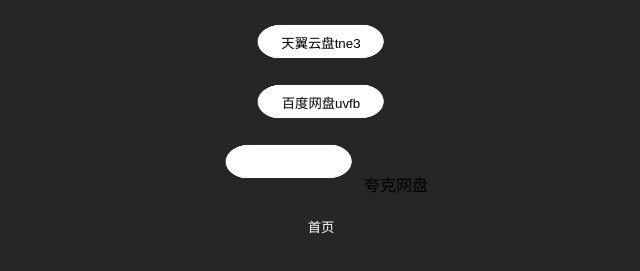
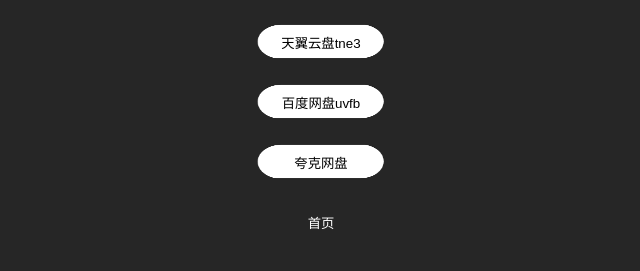
Before and after one commit to 000102/000102.github.io, a plain HTML site: page 1down.html in a window 1280 px wide. Shown: the part 113-384 px from the top of the page, without its empty margins (319-959 px from the left). Drawn offline with Linux system fonts and the light colour scheme.

Commit message:
Update 1down.html

```diff
--- a/1down.html
+++ b/1down.html
@@ -13,7 +13,7 @@
   <h1 align="center" style="color:white ; font-size:50px">Mohen_M5 ROM(root)</h1>
   <center><button onclick="window.location.href = 'https://cloud.189.cn/web/share?code=NriUneA7F3mi'" style="background-image: url(button.png);width: 150px;height: 60px;background-repeat:no-repeat ;background-size:150px 60px; border: 0;background-color: transparent; color: black;">天翼云盘tne3</button></center>
   <center><button onclick="window.location.href = 'https://pan.baidu.com/s/1VkDkwW-8v1ZG2q-ClGsMQA'" style="background-image: url(button.png);width: 150px;height: 60px;background-repeat:no-repeat ;background-size:150px 60px; border: 0;background-color: transparent; color: black;">百度网盘uvfb</button></center>
-  <center><button onclick="window.location.href = 'https://pan.quark.cn/s/579468ddcd24'" style="background-image: url(button.png);width: 150px;height: 60px;background-repeat:no-repeat ;background-size:150px 60px; border: 0;background-color: transparent; color: black;"></button>夸克网盘</center>
+  <center><button onclick="window.location.href = 'https://pan.quark.cn/s/579468ddcd24'" style="background-image: url(button.png);width: 150px;height: 60px;background-repeat:no-repeat ;background-size:150px 60px; border: 0;background-color: transparent; color: black;">夸克网盘</button></center>
   <center><button onclick="window.location.href = 'index.html'" style="background-image: url(re.png);width: 150px;height: 60px;background-repeat:no-repeat ;background-size:150px 60px; border: 0;background-color: transparent; color: white;">首页</button></center>
   </body>
   </html>
```
